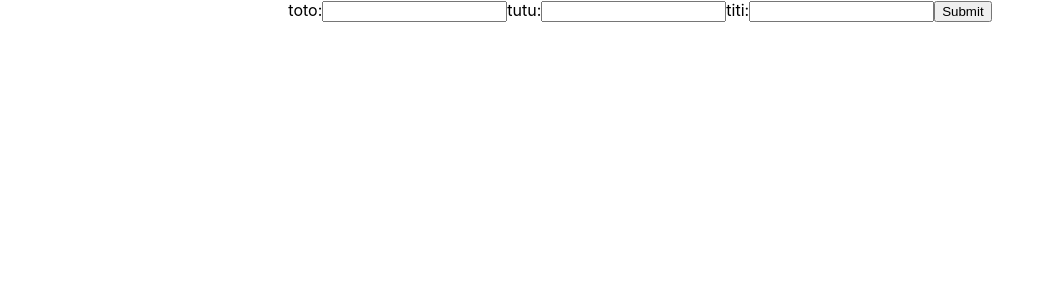
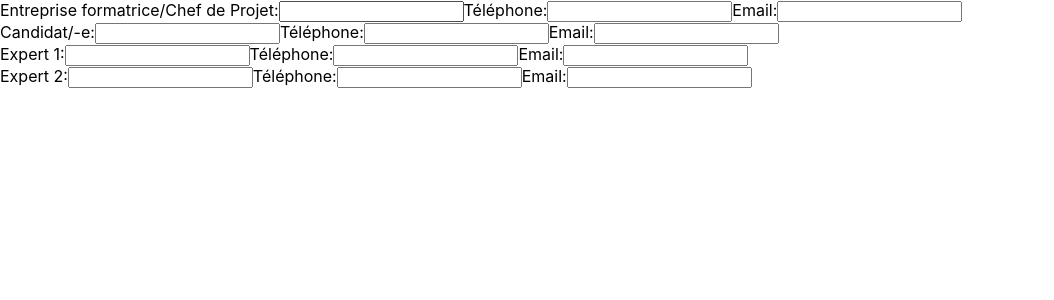
Before and after one commit to ponsfrilus/evaluation-TPI, a React (Create React App) app in the folder my-app/: page / in a window 1280 px wide. Shown: the top 300 px of the page, without its empty margins (0-1054 px from the left). Built offline with nearby package versions, Linux system fonts and the light colour scheme.

Commit message:
[feature] PeopleForm conponent

```diff
--- a/my-app/public/index.html
+++ b/my-app/public/index.html
@@ -29,7 +29,7 @@
   <body>
     <noscript>You need to enable JavaScript to run this app.</noscript>
 
-    <div id="root"></div>
+    <div id="main"></div>
     <script type="text/babel" src="./ressources/evaluation.js"></script>
 
     <!--
--- a/my-app/src/App.js
+++ b/my-app/src/App.js
@@ -5,8 +5,11 @@ import {PeopleForm} from './components/PeopleForm.js';
 
 function App() {
   return (
-    <div className="App">
-      <PeopleForm fields={["toto", "tutu", "titi"]}/>
+    <div className="personsInfo">
+      <PeopleForm fieldPrefix="cdp" fields={["Entreprise formatrice/Chef de Projet", "Téléphone", "Email"]}/>
+      <PeopleForm fieldPrefix="cand" fields={["Candidat/-e", "Téléphone", "Email"]}/>
+      <PeopleForm fieldPrefix="exp1" fields={["Expert 1", "Téléphone", "Email"]}/>
+      <PeopleForm fieldPrefix="exp2" fields={["Expert 2", "Téléphone", "Email"]}/>
     </div>
   );
 }
--- a/my-app/src/components/PeopleForm.js
+++ b/my-app/src/components/PeopleForm.js
@@ -35,18 +35,17 @@ class PeopleForm extends React.Component {
 
   render(){
     return(
-      <form onSubmit={this.handleSubmit}>
+      <div className={`PeopleForm ${this.props.fieldPrefix}`} >
       {this.props.fields.map((field, i) => {
         return (
           <label>
           {field}:
-          <input type="text" id={field} value={this.state[field]} onChange={this.handleChangeTest} />
+          <input type="text" id={this.props.fieldPrefix + "_" + field} value={this.state[field]} onChange={this.handleChangeTest} />
           {console.log(this.state[field])}
           </label>
         );
       })}
-      <input type="submit" value="Submit" />
-      </form>
+      </div>
     )
   }
 }
--- a/my-app/src/index.js
+++ b/my-app/src/index.js
@@ -8,7 +8,7 @@ ReactDOM.render(
   <React.StrictMode>
     <App />
   </React.StrictMode>,
-  document.getElementById('root')
+  document.getElementById('main')
 );
 
 // If you want to start measuring performance in your app, pass a function
```
Also changed, not shown: 1 other file (tests, documents, lock files or other folders).
